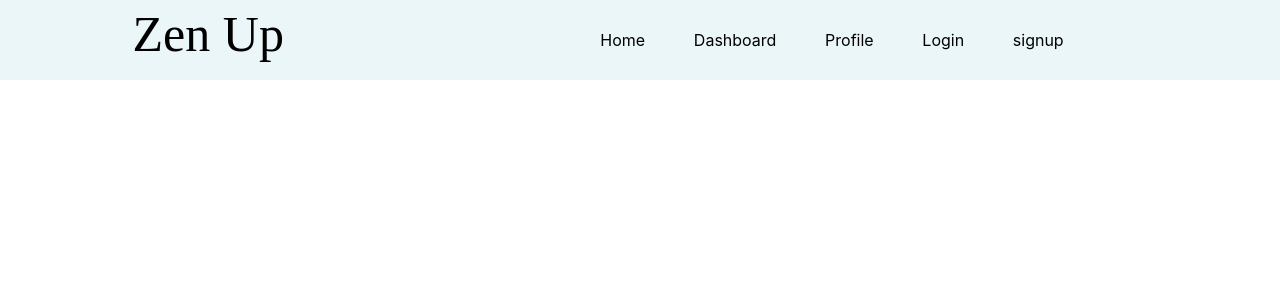
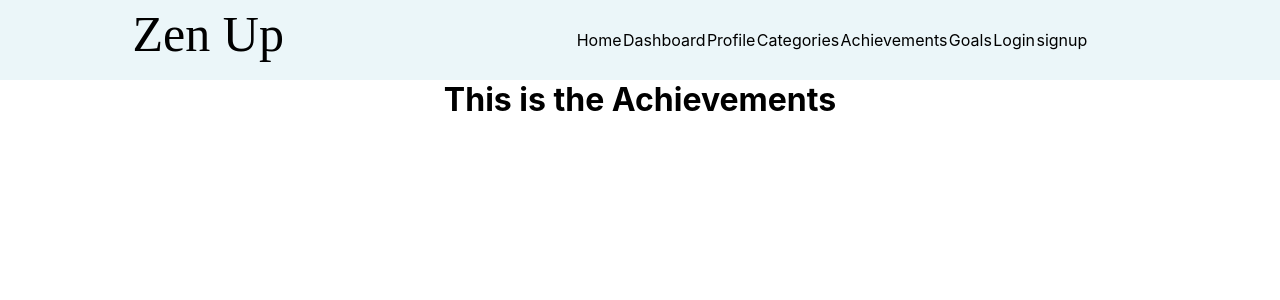
Before and after one commit to CCLancaster/Zen-Up, a React (Create React App) app: page /achievements in a window 1280 px wide. Shown: the top 300 px of the page. Built offline with nearby package versions, Linux system fonts and the light colour scheme.

Commit message:
updated the content page

```diff
--- a/src/Content.js
+++ b/src/Content.js
@@ -4,6 +4,9 @@ import { BrowserRouter as Router, Route, Link } from 'react-router-dom';
 import Home from './pages/home';
 import Welcome from './pages/welcome';
 import Dashboard from './pages/dashboard';
+import Categories from './pages/categories';
+import Achievements from './pages/achievements';
+import Goals from './pages/goals';
 import Login from './pages/login';
 import Profile from './pages/profile';
 import Signup from './pages/signup';
@@ -21,17 +24,43 @@ const Content = props => {
             <li><Link to="/">Home</Link></li>
             <li><Link to="/dashboard">Dashboard</Link></li>
             <li><Link to="/profile">Profile</Link></li>
+            <li><Link to="/categories">Categories</Link></li>
+            <li><Link to="/achievements">Achievements</Link></li>
+            <li><Link to="/goals">Goals</Link></li>
             <li><Link to="/login">Login</Link></li>
             <li><Link to="/signup">signup</Link></li>
           </ul >
           </nav>
       </div>
-      <Route exact path="/" component={Home} />
-      <Route path="/welcome" component={Welcome}/>
-      <Route path="/dashboard" component={Dashboard}/>
-      <Route path="/profile" component={Profile} />
-      <Route path="/login" component={Login}/>
-      <Route path="/signup" component={Signup} />
+      <div className="container">
+        <Route exact path="/" render={
+          () => <Home />
+        } />
+        <Route path="/welcome" render={
+          () => <Welcome />
+        } />
+        <Route path="/dashboard" render={
+          () => <Dashboard />
+        } />
+        <Route path="/profile" render={
+          () => <Profile />
+        } />
+            <Route path="/categories" render={
+          () => <Categories />
+        } />
+        <Route path="/achievements" render={
+          () => <Achievements />
+        } />
+        <Route path="/goals" render={
+          () => <Goals />
+        } />
+        <Route path="/login" render={
+          () => <Login  />
+        } />
+        <Route path="/signup" render={
+          () => <Signup />
+        } />
+      </div>
 
     </Router>
   )
--- /dev/null
+++ b/src/pages/achievements.js
@@ -0,0 +1,11 @@
+import React from 'react';
+
+function Achievements(props) {
+    return (
+        <div className="content">
+            <h1>This is the Achievements</h1>
+        </div>
+    );
+}
+
+export default Achievements;
--- /dev/null
+++ b/src/pages/categories.js
@@ -0,0 +1,11 @@
+import React from 'react';
+
+function Categories(props) {
+    return (
+        <div className="content">
+            <h1>This is the Categories</h1>
+        </div>
+    );
+}
+
+export default Categories;
--- /dev/null
+++ b/src/pages/goals.js
@@ -0,0 +1,11 @@
+import React from 'react';
+
+function Goals(props) {
+    return (
+        <div className="content">
+            <h1>This is the Goals</h1>
+        </div>
+    );
+}
+
+export default Goals;
```
